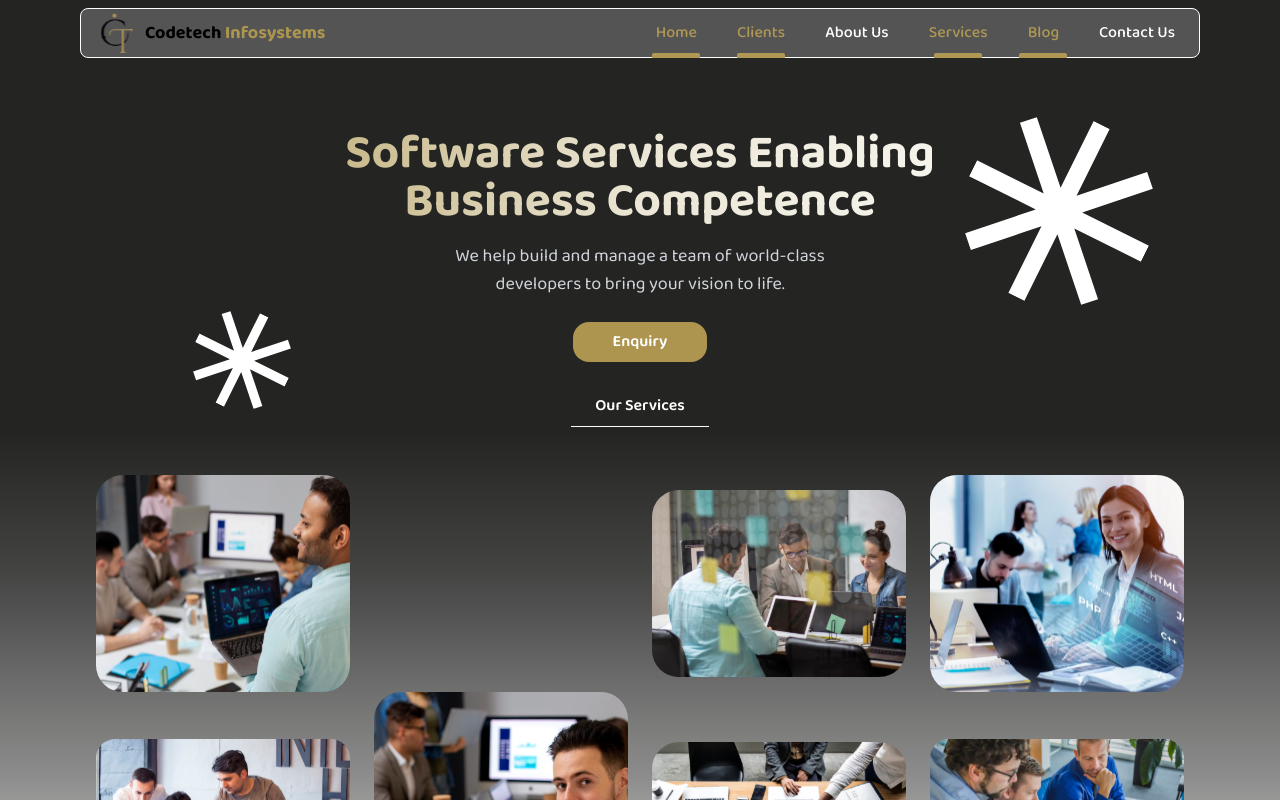
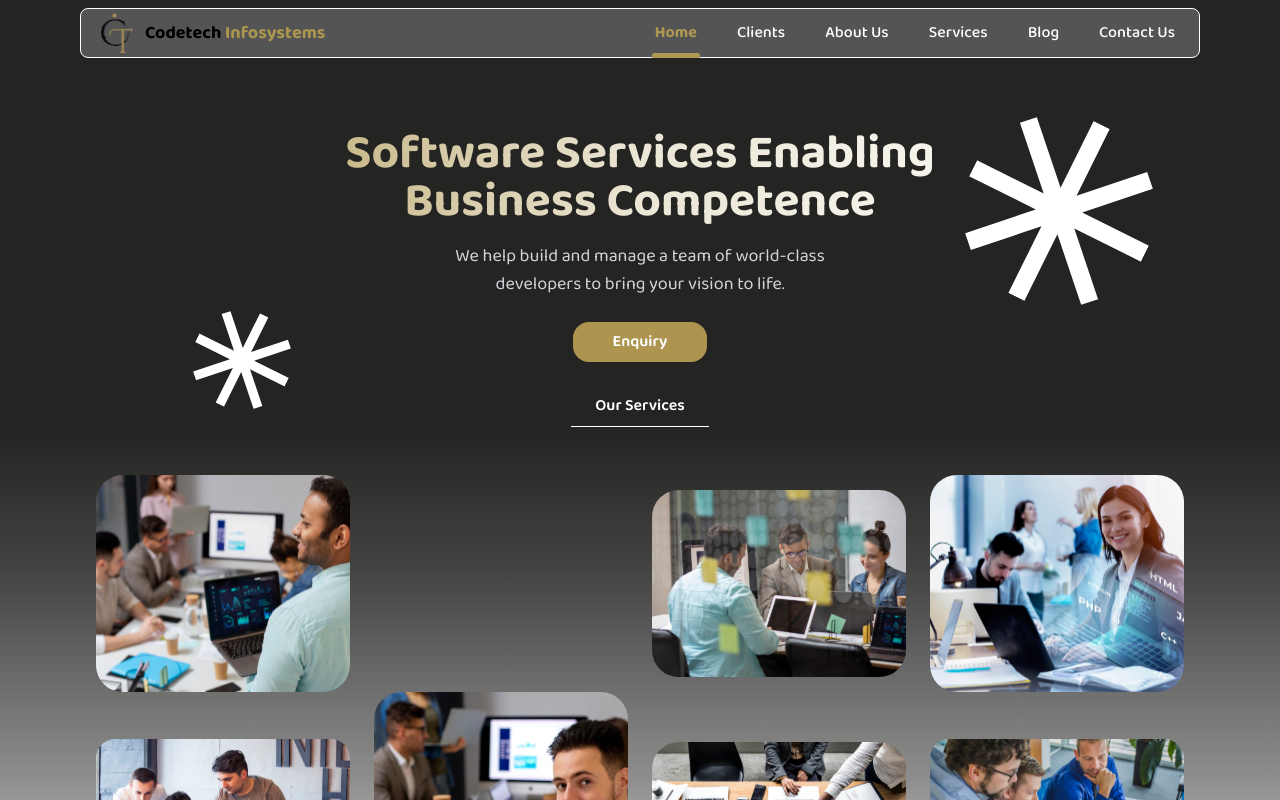
Before and after one commit to CodeTech-InfoSystem/codetech-react, a React (Create React App) app: page / in a window 1280 px wide. Shown: the top 800 px of the page. Built offline with nearby package versions, Linux system fonts and the light colour scheme.

Commit message:
About us and contact us screens added

```diff
--- a/src/App.jsx
+++ b/src/App.jsx
@@ -1,6 +1,6 @@
-import React, { Suspense, lazy } from "react";
-import { Routes, Route } from "react-router-dom";
-import ScrollToTop from "./components/ScrollToTop";  // ✅ No need for BrowserRouter
+import React, { Suspense, lazy, useRef } from "react";
+import { Routes, Route, useLocation } from "react-router-dom";
+import ScrollToTop from "./components/ScrollToTop";
 
 const Navbar = lazy(() => import("./components/Navbar"));
 const Footer = lazy(() => import("./components/Footer"));
@@ -8,15 +8,31 @@ const Home = lazy(() => import("./pages/Home"));
 const AboutUs = lazy(() => import("./pages/AboutUs"));
 const ContactUs = lazy(() => import("./pages/ContactUs"));
 
+function App() {
+  const servicesRef = useRef(null);
+  const testimonialsRef = useRef(null);
+  const blogRef = useRef(null);
+  const location = useLocation();
 
-function App() {
+  const scrollToSection = (ref, sectionId) => {
+    if (location.pathname === "/") {
+      ref.current?.scrollIntoView({ behavior: "smooth" });
+    } else {
+      window.location.href = `/#${sectionId}`; // Redirect to Home and jump to section
+    }
+  };
+
   return (
     <>
       <ScrollToTop />
       <Suspense fallback={<div className="text-center p-10">Loading...</div>}>
-        <Navbar />
-        <Routes>  {/* ✅ Just use Routes here */}
-          <Route path="/" element={<Home />} />
+        <Navbar
+          scrollToServices={() => scrollToSection(servicesRef, "services")}
+          scrollToTestimonials={() => scrollToSection(testimonialsRef, "testimonials")}
+          scrollToBlog={() => scrollToSection(blogRef, "blog")}
+        />
+        <Routes>
+          <Route path="/" element={<Home servicesRef={servicesRef} testimonialsRef={testimonialsRef} blogRef={blogRef} />} />
           <Route path="/about-us" element={<AboutUs />} />
           <Route path="/contact-us" element={<ContactUs />} />
         </Routes>
--- a/src/components/Navbar.jsx
+++ b/src/components/Navbar.jsx
@@ -2,16 +2,22 @@ import React, { useState } from "react";
 import { Link, useLocation } from "react-router-dom";
 import { Menu, X } from "lucide-react";
 
-const Navbar = () => {
+const Navbar = ({ scrollToServices, scrollToTestimonials, scrollToBlog }) => {
   const location = useLocation();
   const [isOpen, setIsOpen] = useState(false);
 
+  const handleScroll = (e, scrollFunction) => {
+    e.preventDefault();
+    scrollFunction();
+    setIsOpen(false);
+  };
+
   const navItems = [
     { name: "Home", path: "/" },
-    { name: "Clients", path: "/" },
+    { name: "Clients", path: "/clients", onClick: (e) => handleScroll(e, scrollToTestimonials) },
     { name: "About Us", path: "/about-us" },
-    { name: "Services", path: "/" },
-    { name: "Blog", path: "/" },
+    { name: "Services", path: "/services", onClick: (e) => handleScroll(e, scrollToServices) },
+    { name: "Blog", path: "/blog", onClick: (e) => handleScroll(e, scrollToBlog) },
     { name: "Contact Us", path: "/contact-us" },
   ];
 
@@ -40,14 +46,18 @@ const Navbar = () => {
           >
             {navItems.map((item) => (
               <li key={item.name} className="relative">
-                <Link
-                  to={item.path}
-                  className={`px-2 py-2 block transition-colors ${location.pathname === item.path ? "text-[#AF9854]" : "hover:text-yellow-400"
-                    }`}
-                  onClick={() => setIsOpen(false)} // Close menu on click
-                >
-                  {item.name}
-                </Link>
+                {item.onClick ? (
+                  <a href="#" onClick={item.onClick} className="px-2 py-2 block hover:text-yellow-400">
+                    {item.name}
+                  </a>
+                ) : (
+                  <Link to={item.path} className={`px-2 py-2 block transition-colors ${
+                    location.pathname === item.path ? "text-[#AF9854] font-bold" : "hover:text-yellow-400"
+                  }`}>
+                    {item.name}
+                  </Link>
+                )}
+
                 {location.pathname === item.path && (
                   <div className="hidden lg:block absolute left-1/2 w-12 h-[5px] bg-[#AF9854] transform -translate-x-1/2 rounded-t-[2px]"></div>
                 )}
--- a/src/pages/Home.jsx
+++ b/src/pages/Home.jsx
@@ -7,7 +7,7 @@ const Services = lazy(() => import("../components/Services"));
 const Testimonials = lazy(() => import("../components/Testimonials"));
 const Blog = lazy(() => import("../components/Blog"));
 
-function Home () {
+function Home({ servicesRef, testimonialsRef, blogRef }) {
   return (
     <>
       <div className="min-h-screen bg-[linear-gradient(180deg,#242423_37.91%,#434342_51.86%,#545454_56.79%,#686868_62.25%,#7B7B7A_67.71%,#8B8B8B_72.59%,#B6B6B5_81.95%,#D9D9D9_88.38%,#EBEBEB_94.04%,#FFFFFF_100%)] px-4 sm:px-8 md:px-14 lg:px-20 pt-2">
@@ -19,9 +19,21 @@ function Home () {
       <Suspense fallback={<div>Loading...</div>}>
         <Partners />
         <Strengths />
-        <Services />
-        <Testimonials />
-        <Blog />
+
+        {/* 👇 Pass the ref to Services Section */}
+        <div ref={servicesRef}>
+          <Services />
+        </div>
+
+        {/* 👇 Pass the ref to Testimonials (Clients) Section */}
+        <div ref={testimonialsRef}>
+          <Testimonials />
+        </div>
+
+        {/* 👇 Pass the ref to Blog Section */}
+        <div ref={blogRef}>
+          <Blog />
+        </div>
       </Suspense>
     </>
   );
```
